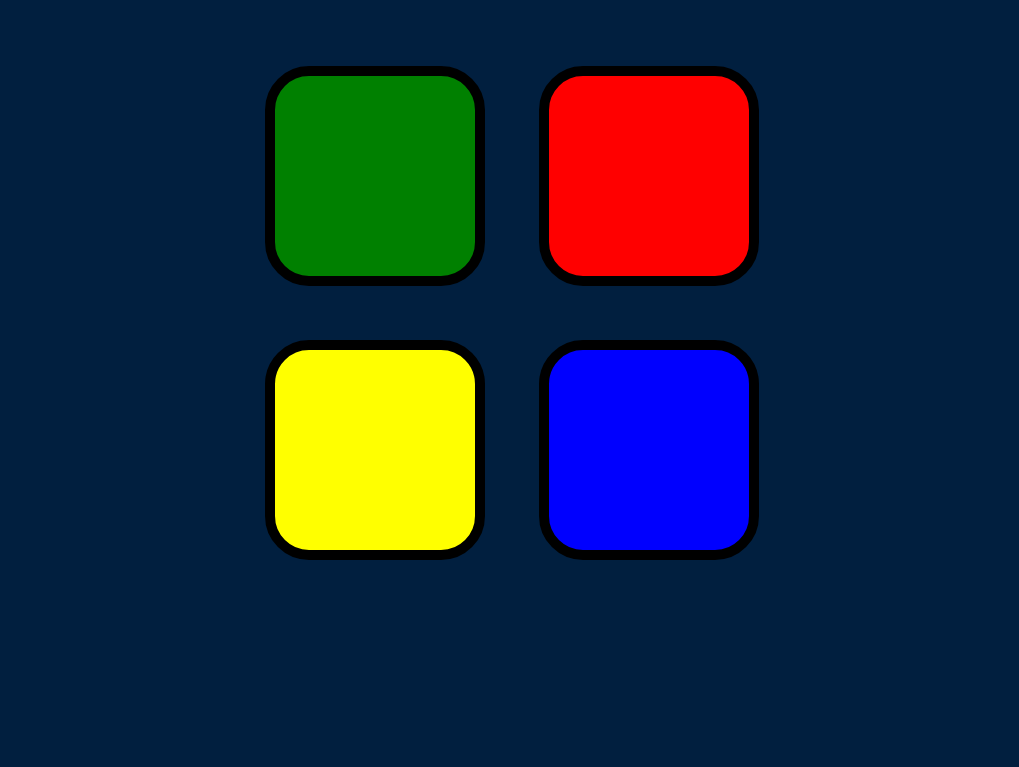
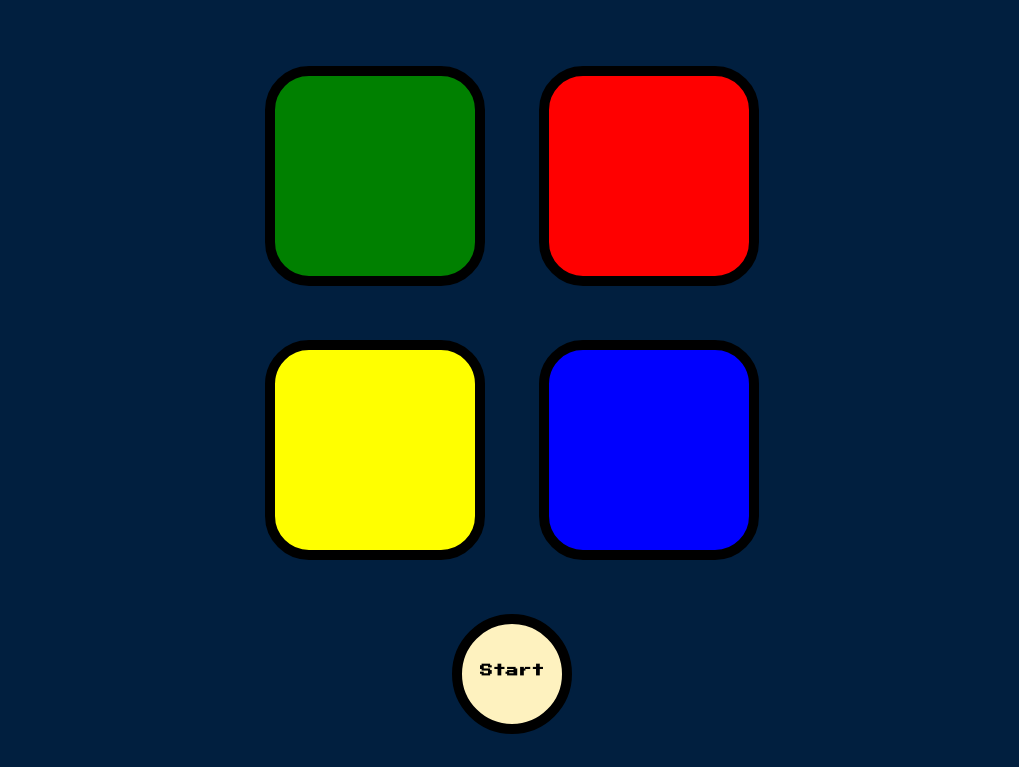
Before and after one commit to Nicoletwk/The-Simon-Game, a plain HTML site: page index.html in a window 1280 px wide. Shown: the part 133-900 px from the top of the page, without its empty margins (128-1147 px from the left). Before the commit the page ends 800 px from the top, so only its background shows below. Drawn offline with nearby package versions, Linux system fonts and the light colour scheme.

Commit message:
Update index.html

```diff
--- a/index.html
+++ b/index.html
@@ -32,7 +32,9 @@
       </div>
 
     </div>
-
+  <div type = "button" id="restart" class="restart">
+<h1 id="second-title">Start</h1>
+    </div>
   </div>
 
 <script src="https://ajax.googleapis.com/ajax/libs/jquery/3.6.0/jquery.min.js"></script>
```
